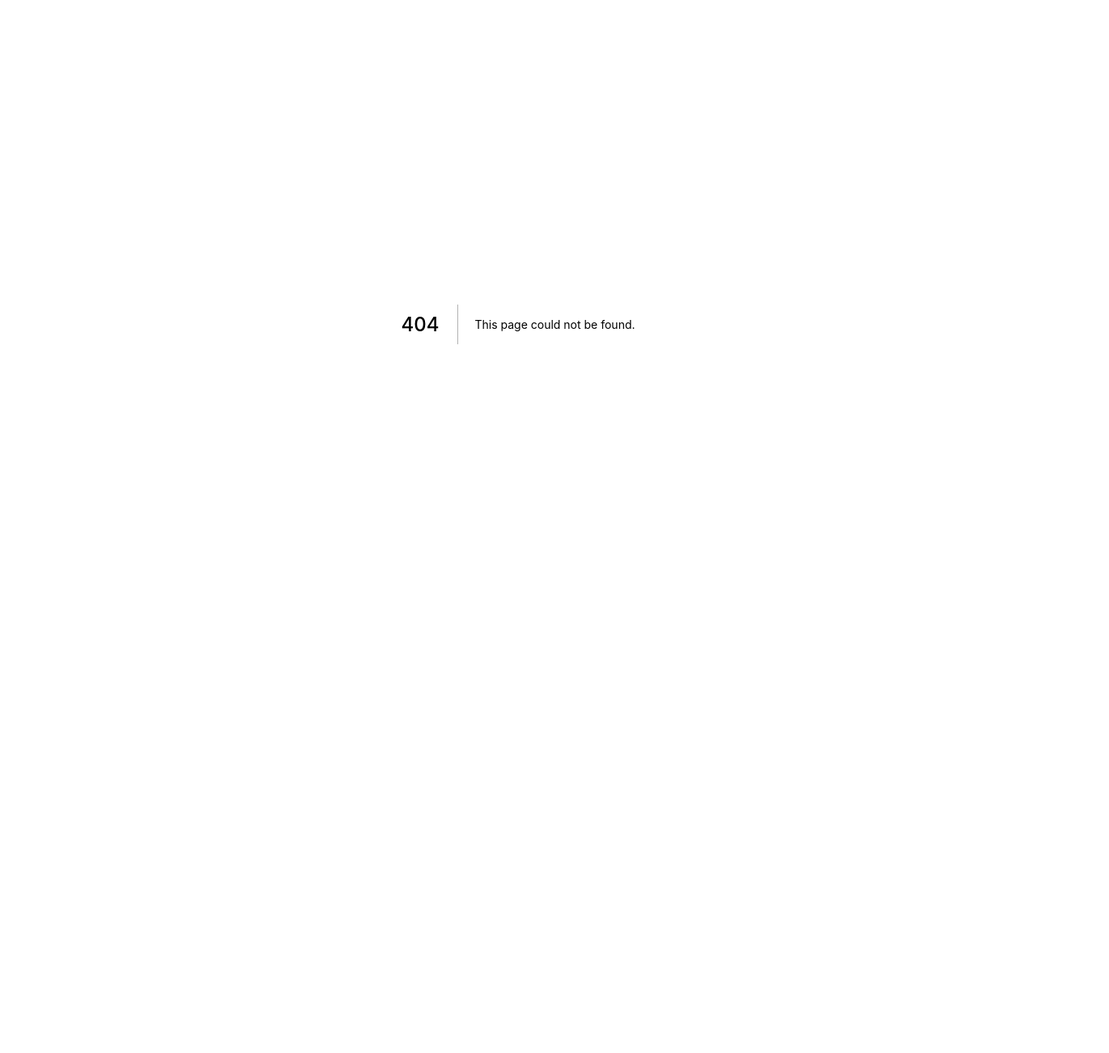
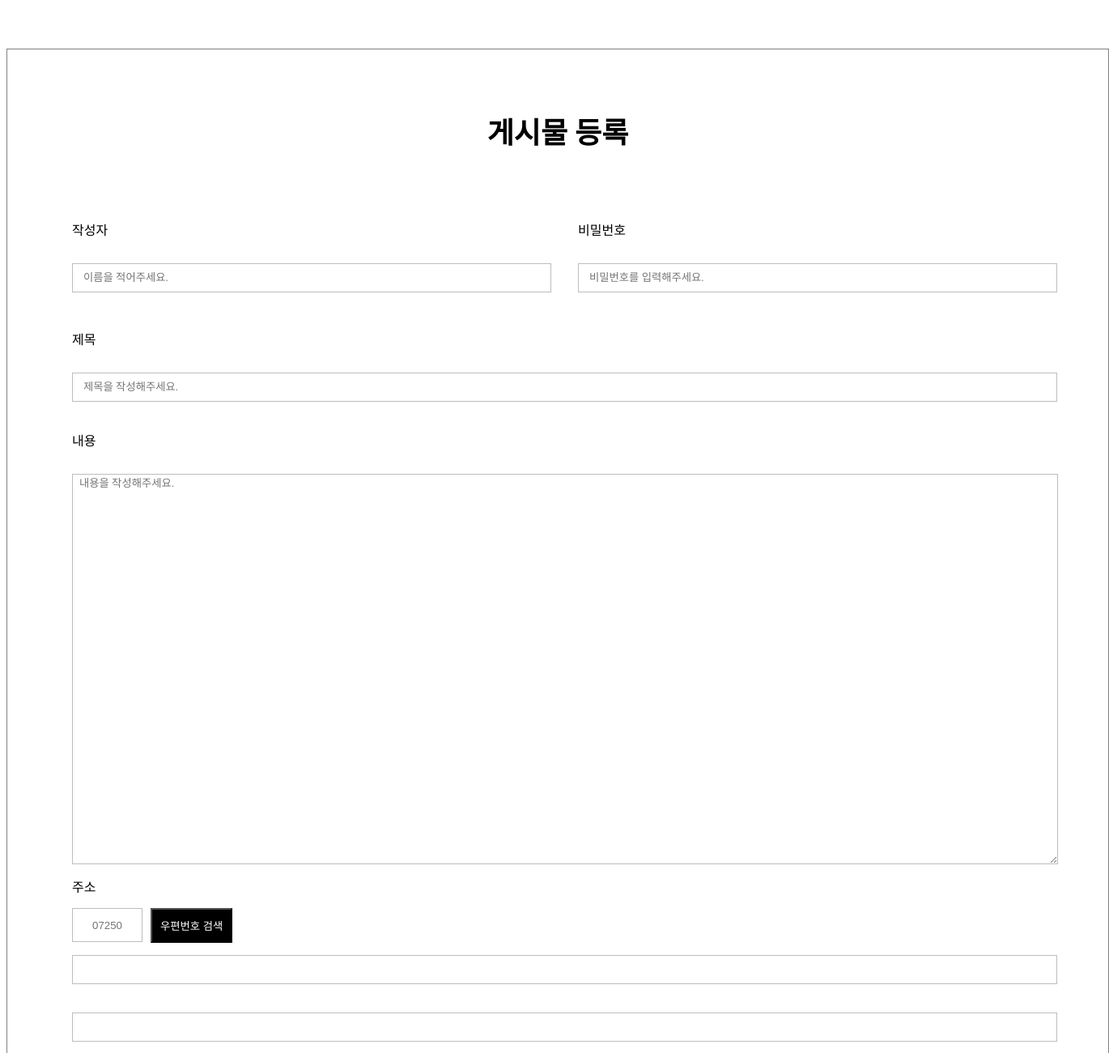
Before and after one commit to fkclfm/codecamp-portfoilo, a Next.js app: page /section09/boards in a window 1280 px wide. Before the commit this address had no page. Shown: the top 1300 px of the page at 81% size, 1370 px wide, since content can reach past the window. Before the commit the page ends 800 px from the top, so only its background shows below. Built offline with nearby package versions, Linux system fonts and the light colour scheme; a web font is replaced by a local one.

Commit message:
section09 포트폴리오 완성

```diff
--- a/pages/boards/new/index.js
+++ b/pages/boards/new/index.js
@@ -90,9 +90,8 @@ export default function Board() {
           }
         })
         alert("게시글 등록이 완료되었습니다.")
-        console.log(result)
+        console.log(result.data.createBoard._id)
         router.push(`/section08/${result.data.createBoard._id}`)
-        console.log(router)
       } catch(error) {
         alert(error.message)
       }
--- /dev/null
+++ b/pages/section09/boards/index.js
@@ -0,0 +1,7 @@
+import BoardWrite from "../../../src/units/boards/write/BoardWrite.container"
+
+export default function Board() {
+
+  return <BoardWrite />
+
+}
--- /dev/null
+++ b/src/units/boards/write/BoardWrite.container.js
@@ -0,0 +1,99 @@
+import { useState } from "react"
+import { useMutation } from "@apollo/client"
+import { useRouter } from "next/router"
+import { CREATE_BOARD } from "./BoardWrite.queries"
+import BoardWriteUI from "./BoardWrite.presenter"
+
+
+export default function BoardWrite() {
+  const router = useRouter()
+  const [ createBoard ] = useMutation(CREATE_BOARD)
+
+  const [writer, setWriter] = useState("")
+  const [pw, setPw] = useState("")
+  const [title, setTitle] = useState("")
+  const [contents, setContents] = useState("")
+
+  const [writerError, setWriterError] = useState("")
+  const [pwError, setPwError] = useState("")
+  const [titleError, setTitleError] = useState("")
+  const [contentsError, setContentsError] = useState("")
+
+
+  function onWriterCheck(event) {
+    setWriter(event.target.value)
+    if(event.target.value != "") {
+      setWriterError("")
+    }
+
+  }
+
+  function onPwCheck(event) {
+    setPw(event.target.value)
+    if(event.target.value != "") {
+      setPwError("")
+    }
+  }
+
+  function onTitleCheck(event) {
+    setTitle(event.target.value)
+    if(event.target.value != "") {
+      setTitleError("")
+    }
+  }
+
+  function onContentCheck(event) {
+    setContents(event.target.value)
+    if(event.target.value != "") {
+      setContentsError("")
+    }
+  }
+
+  const registerCheck = async () => {
+    if (writer === "") {
+      setWriterError("작성자를 작성해주세요.")
+    }
+    if (pw === "") {
+      setPwError("비밀번호를 작성해주세요.")
+    }
+    if (title === "") {
+      setTitleError("제목을 작성해주세요.")
+    }
+    if (contents === "") {
+      setContentsError("내용을 작성해주세요.")
+    }
+
+    if(writer && pw && title && contents) {
+      try {
+        const result = await createBoard({
+          variables : {
+            createBoardInput: {
+              writer: writer,
+              password : pw,
+              title: title,
+              contents: contents
+            }
+          }
+        })
+        alert("게시글 등록이 완료되었습니다.")
+        console.log(result.data.createBoard._id)
+        router.push(`/section09/${result.data.createBoard._id}`)
+      } catch(error) {
+        alert(error.message)
+      }
+    }
+  }
+  return (
+    <BoardWriteUI
+      RegisterCheck={registerCheck}
+      WriterCheck={onWriterCheck}
+      PwCheck={onPwCheck}
+      TitleCheck={onTitleCheck}
+      ContentCheck={onContentCheck}
+      writerError={writerError}
+      pwError={pwError}
+      titleError={titleError}
+      contentsError={contentsError}
+    />
+  )
+}
--- /dev/null
+++ b/src/units/boards/write/BoardWrite.presenter.js
@@ -0,0 +1,54 @@
+import {
+  Wrapper, HeaderTitle, Title, TitleText, Content,
+  ContentTitle, ContentArea, Address,
+  ContentBox, Btn, UploadBox, Upload, RegisterBtn
+} from "./BoardWrite.styled"
+
+
+export default function BoardWriteUI(props) {
+
+  return (
+    <Wrapper>
+      <TitleText>게시물 등록</TitleText>
+      <HeaderTitle>
+        <Title>
+          <label htmlFor="writter">작성자</label>
+          <div className="Error">{props.writerError}</div>
+          <ContentTitle type="text" onChange={props.WriterCheck} placeholder="이름을 적어주세요." />
+        </Title>
+        <Title>
+          <label for="password">비밀번호</label>
+          <div className="Error">{props.pwError}</div>
+          <ContentTitle type="password" onChange={props.PwCheck} placeholder="비밀번호를 입력해주세요." />
+        </Title>
+      </HeaderTitle>
+      <label htmlFor="title">제목</label>
+      <div className="Error">{props.titleError}</div>
+      <Content type="text" onChange={props.TitleCheck} placeholder="제목을 작성해주세요." />
+      <label htmlFor="content">내용</label>
+      <div className="Error">{props.contentsError}</div>
+      <ContentArea cols="50" rows="10" onChange={props.ContentCheck} placeholder="내용을 작성해주세요."></ContentArea>
+      <label htmlFor="area">주소</label>
+      <ContentBox>
+        <Address type="text" placeholder="07250" />
+        <Btn>우편번호 검색</Btn>
+      </ContentBox>
+      <Content type="text" />
+      <Content type="text" />
+      <label htmlFor="youtube">유튜브</label>
+      <Content type="text" placeholder="링크를 복사해주세요." />
+      <label htmlFor="picture">사진 첨부</label>
+      <UploadBox>
+        <Upload></Upload>
+        <Upload></Upload>
+        <Upload></Upload>
+      </UploadBox>
+      <label htmlFor="main-setting">매인 설정</label>
+      <ContentBox>
+        <input type="radio" name="youtube" /> 유튜브
+        <input type="radio" name="youtube" /> 사진
+      </ContentBox>
+      <RegisterBtn onClick={props.RegisterCheck}>등록하기</RegisterBtn>
+    </Wrapper>
+  )
+}
--- /dev/null
+++ b/src/units/boards/write/BoardWrite.queries.js
@@ -0,0 +1,12 @@
+import { gql } from "@apollo/client"
+
+export const CREATE_BOARD = gql`
+  mutation createBoard($createBoardInput: CreateBoardInput!) {
+    createBoard(createBoardInput: $createBoardInput) {
+      _id
+      writer
+      title
+      contents
+    }
+  }
+`
--- /dev/null
+++ b/src/units/boards/write/BoardWrite.styled.js
@@ -0,0 +1,98 @@
+import styled from "@emotion/styled"
+
+export const TitleText = styled.h1`
+  font-size : 36px;
+  text-align: center;
+  padding-bottom: 45px;
+`
+
+export const Wrapper = styled.div`
+  width: 1200px;
+  display: flex;
+  flex-direction: column;
+  justify-content: center;
+  border: 1px solid gray;
+  margin: 60px auto;
+  padding: 50px 80px;
+  gap: 15px;
+`
+export const HeaderTitle = styled.div`
+  display: flex;
+  flex-direction: row;
+  justify-content: space-between;
+  gap: 33px;
+`
+
+export const Title = styled.div`
+  width: 600px;
+  height: 120px;
+  gap: 15px;
+  display: flex;
+  flex-direction: column;
+`
+
+export const ContentTitle = styled.input`
+  width: 575px;
+  height: 32px;
+  border: 1px solid #BDBDBD;
+  padding-left: 13px;
+  font-family: 'NotoSansKR';
+`
+
+export const Content = styled.input`
+  width: 100%;
+  height: 32px;
+  border: 1px solid #BDBDBD;
+  padding-left: 13px;
+  margin-bottom: 20px;
+  font-family: 'NotoSansKR';
+`
+
+export const ContentArea = styled.textarea`
+  width: 1200px;
+  height: 480px;
+  padding: 0 8px;
+  border: 1px solid #BDBDBD;
+  font-family: 'NotoSansKR';
+`
+export const ContentBox = styled.div`
+  display: flex;
+  flex-direction: row;
+  gap: 10px;
+`
+
+export const Address = styled.input`
+  width: 77px;
+  height: 32px;
+  border: 1px solid #BDBDBD;
+  padding: 4px;
+  text-align: center;
+`
+export const Btn = styled.button`
+  background-color: black;
+  color: white;
+  padding: 10px;
+`
+
+export const UploadBox = styled.div`
+  width: 282px;
+  height: 78px;
+  display: flex;
+  flex-direction: row;
+  justify-content: space-between;
+`
+
+export const Upload = styled.div`
+  width: 78px;
+  height: 78px;
+  background-color: gray;
+`
+export const RegisterBtn = styled.button`
+  width: 178px;
+  height: 52px;
+  color: black;
+  background-color: #FFD600;
+  border: transparent;
+  margin: 0 auto;
+  font-family: 'NotoSansKR';
+`
```
Also changed, not shown: pages/section09/[board]/index.js (added, +7 -0 lines), src/units/boards/fetch/BoardFetch.container.js (added, +20 -0 lines), src/units/boards/fetch/BoardFetch.presenter.js (added, +29 -0 lines), src/units/boards/fetch/BoardFetch.queries.js (added, +13 -0 lines), src/units/boards/fetch/BoardFetch.styled.js (added, +64 -0 lines).
